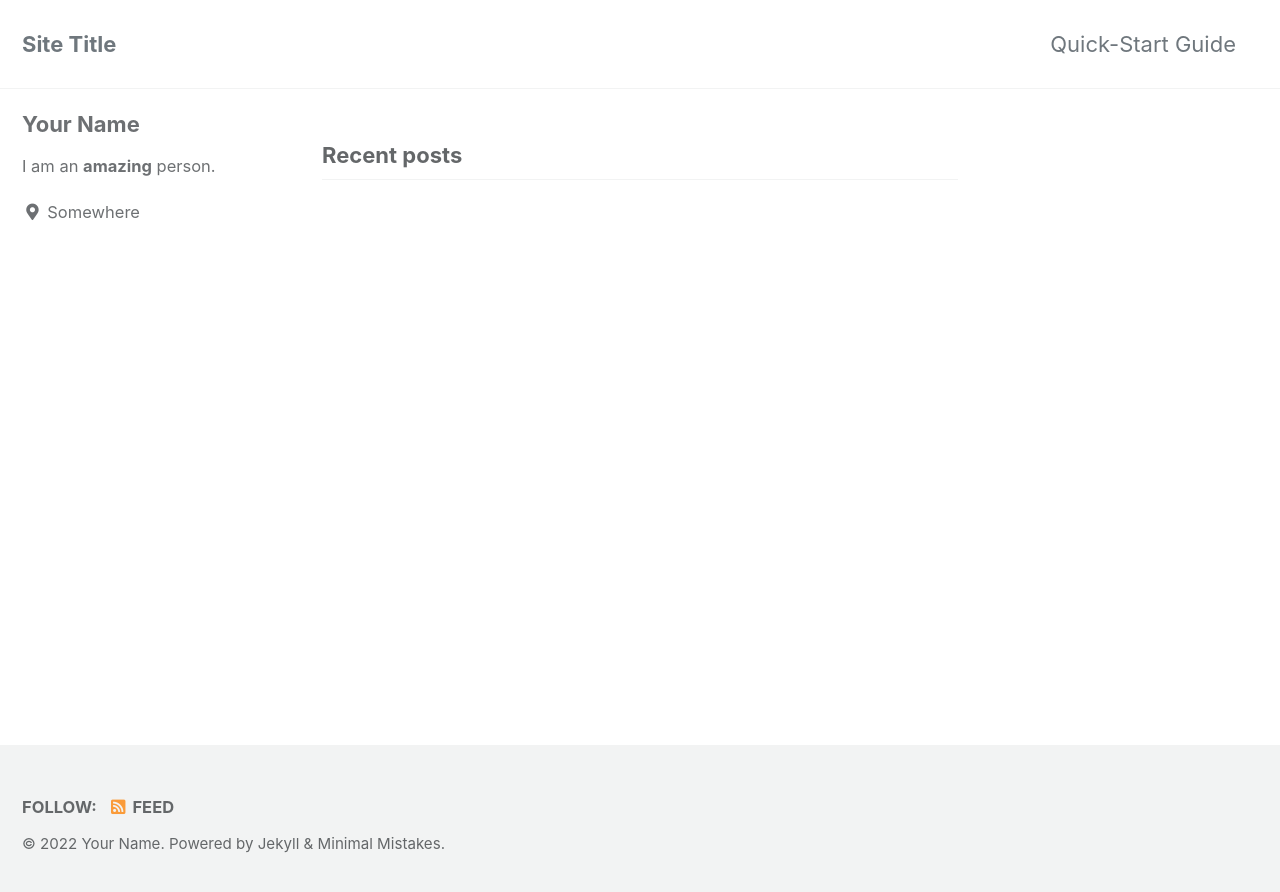
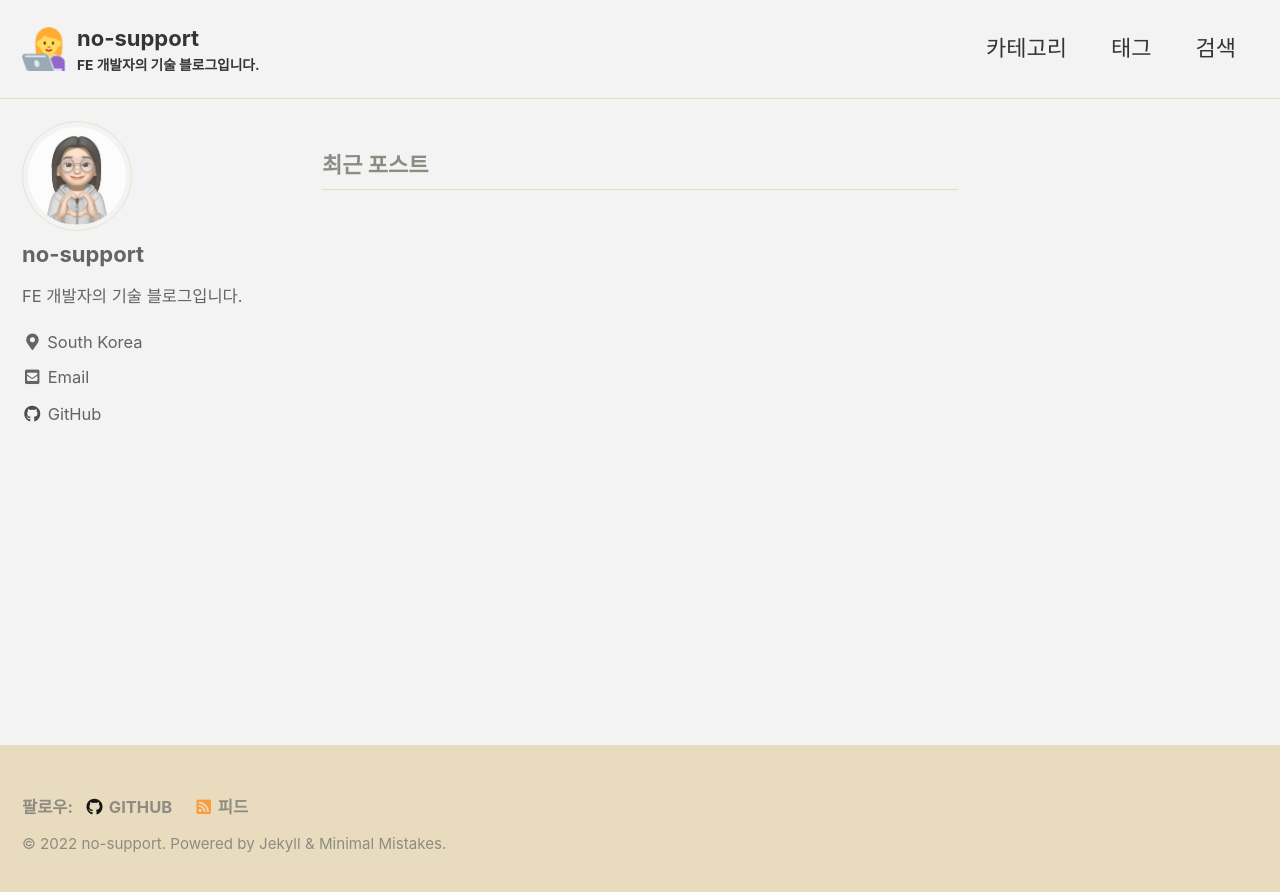
Before and after one commit to no-support/no-support.github.io, a Jekyll site: the page built from index.html, in a window 1280 px wide. Shown: the top 892 px of the page. Built offline with Jekyll 4.4.1, drawn with Linux system fonts in a browser that asks for light colours; cached includes are drawn as plain includes; the list of posts is cut into pages by our own code.

Commit message:
커스텀 설정

```diff
--- a/Gemfile
+++ b/Gemfile
@@ -1,2 +1,5 @@
+gem 'tzinfo'
+gem 'tzinfo-data', platforms: [:mingw, :mswin, :x64_mingw]
+
 source "https://rubygems.org"
 gemspec
--- a/_config.yml
+++ b/_config.yml
@@ -12,27 +12,27 @@
 
 # theme                  : "minimal-mistakes-jekyll"
 # remote_theme           : "mmistakes/minimal-mistakes"
-minimal_mistakes_skin    : "default" # "air", "aqua", "contrast", "dark", "dirt", "neon", "mint", "plum", "sunrise"
+minimal_mistakes_skin    : "dirt" # "air", "aqua", "contrast", "dark", "dirt", "neon", "mint", "plum", "sunrise"
 
 # Site Settings
-locale                   : "en-US"
-title                    : "Site Title"
-title_separator          : "-"
-subtitle                 : # site tagline that appears below site title in masthead
-name                     : "Your Name"
-description              : "An amazing website."
+locale                   : "ko-KR"
+title                    : "no-support"
+title_separator          : "|"
+subtitle                 : "FE 개발자의 기술 블로그입니다." # site tagline that appears below site title in masthead
+name                     : "no-support"
+description              : "no-support의 기술 블로그입니다."
 url                      : # the base hostname & protocol for your site e.g. "https://mmistakes.github.io"
 baseurl                  : # the subpath of your site, e.g. "/blog"
 repository               : # GitHub username/repo-name e.g. "mmistakes/minimal-mistakes"
 teaser                   : # path of fallback teaser image, e.g. "/assets/images/500x300.png"
-logo                     : # path of logo image to display in the masthead, e.g. "/assets/images/88x88.png"
+logo                     : "/favicon.ico" # path of logo image to display in the masthead, e.g. "/assets/images/88x88.png"
 masthead_title           : # overrides the website title displayed in the masthead, use " " for no title
-# breadcrumbs            : false # true, false (default)
+breadcrumbs            : true # true, false (default)
 words_per_minute         : 200
 comments:
-  provider               : # false (default), "disqus", "discourse", "facebook", "staticman", "staticman_v2", "utterances", "giscus", "custom"
+  provider               : "disqus" # false (default), "disqus", "discourse", "facebook", "staticman", "staticman_v2", "utterances", "giscus", "custom"
   disqus:
-    shortname            : # https://help.disqus.com/customer/portal/articles/466208-what-s-a-shortname-
+    shortname            : "no-support" # https://help.disqus.com/customer/portal/articles/466208-what-s-a-shortname-
   discourse:
     server               : # https://meta.discourse.org/t/embedding-discourse-comments-via-javascript/31963 , e.g.: meta.discourse.org
   facebook:
@@ -104,15 +104,15 @@ analytics:
 
 # Site Author
 author:
-  name             : "Your Name"
-  avatar           : # path of avatar image, e.g. "/assets/images/bio-photo.jpg"
-  bio              : "I am an **amazing** person."
-  location         : "Somewhere"
+  name             : "no-support"
+  avatar           : "/assets/images/avatar.jpg" # path of avatar image, e.g. "/assets/images/bio-photo.jpg"
+  bio              : "FE 개발자의 기술 블로그입니다."
+  location         : "South Korea"
   email            :
   links:
     - label: "Email"
       icon: "fas fa-fw fa-envelope-square"
-      # url: "mailto:your.name@email.com"
+      url: "mailto:tk2ektk3ek@gmail.com"
     - label: "Website"
       icon: "fas fa-fw fa-link"
       # url: "https://your-website.com"
@@ -124,7 +124,7 @@ author:
       # url: "https://facebook.com/"
     - label: "GitHub"
       icon: "fab fa-fw fa-github"
-      # url: "https://github.com/"
+      url: "https://github.com/no-support"
     - label: "Instagram"
       icon: "fab fa-fw fa-instagram"
       # url: "https://instagram.com/"
@@ -140,7 +140,7 @@ footer:
       # url:
     - label: "GitHub"
       icon: "fab fa-fw fa-github"
-      # url:
+      url: "https://github.com/no-support"
     - label: "GitLab"
       icon: "fab fa-fw fa-gitlab"
       # url:
@@ -220,7 +220,7 @@ sass:
 permalink: /:categories/:title/
 paginate: 5 # amount of posts to show
 paginate_path: /page:num/
-timezone: # https://en.wikipedia.org/wiki/List_of_tz_database_time_zones
+timezone: Asia/Seoul # https://en.wikipedia.org/wiki/List_of_tz_database_time_zones
 
 
 # Plugins (previously gems:)
@@ -257,16 +257,16 @@ tag_archive:
   type: liquid
   path: /tags/
 # https://github.com/jekyll/jekyll-archives
-# jekyll-archives:
-#   enabled:
-#     - categories
-#     - tags
-#   layouts:
-#     category: archive-taxonomy
-#     tag: archive-taxonomy
-#   permalinks:
-#     category: /categories/:name/
-#     tag: /tags/:name/
+jekyll-archives:
+  enabled:
+    - categories
+    - tags
+  layouts:
+    category: archive-taxonomy
+    tag: archive-taxonomy
+  permalinks:
+    category: /categories/:name/
+    tag: /tags/:name/
 
 
 # HTML Compression
@@ -287,6 +287,8 @@ defaults:
       layout: single
       author_profile: true
       read_time: true
-      comments: # true
+      comments: true # true
       share: true
       related: true
+      show_date: true
+date_format: "%Y-%m-%d"
```
Also changed, not shown: _data/navigation.yml (+22 -2 lines), _pages/404.md (added, +8 -0 lines), _pages/category-archive.md (added, +7 -0 lines), _pages/search.md (added, +5 -0 lines), _pages/tag-archive.md (added, +7 -0 lines), assets/images/avatar.jpg (added), favicon.ico (added).
